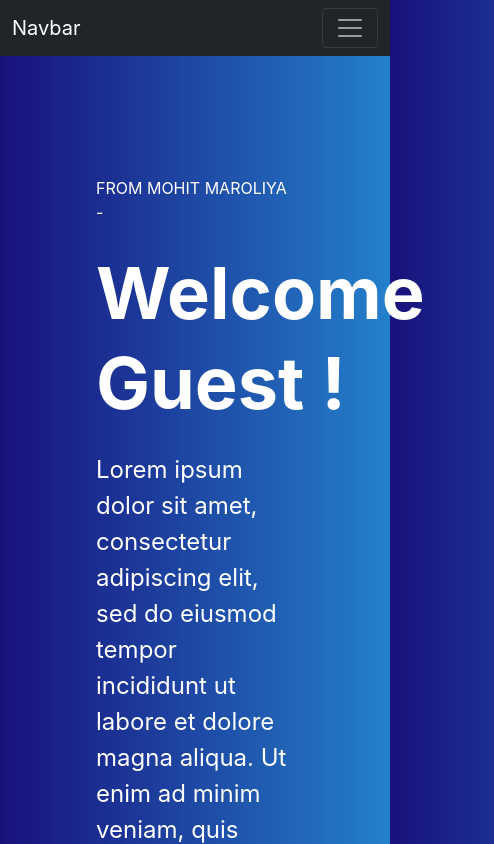
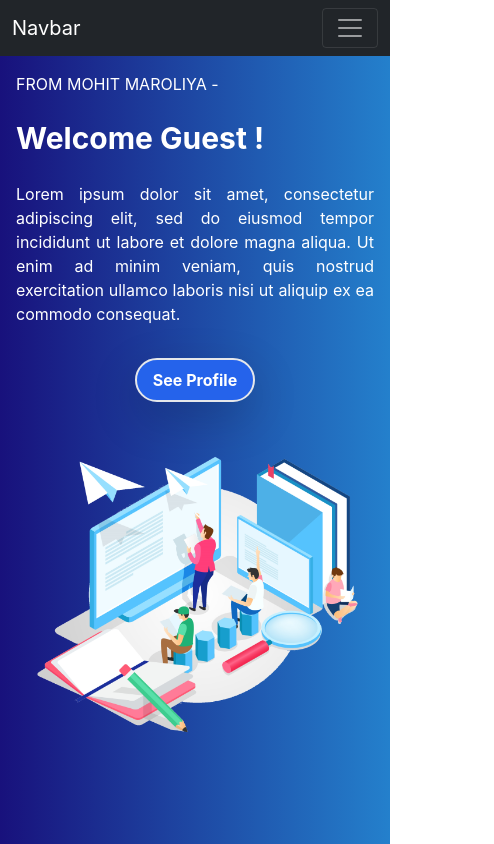
Before and after one commit to mohitm15/authlogin-boilerplate, a React (Create React App) app: page / in a window 390 px wide. Shown: the top 844 px of the page, 494 px wide, since content can reach past the window. Built offline with nearby package versions, Linux system fonts and the light colour scheme.

Commit message:
Adding Responsiveness to the HomePage

```diff
--- a/src/components/Home.js
+++ b/src/components/Home.js
@@ -12,27 +12,29 @@ const Home = () => {
 
   return (
     <>
-      <div className="w-full h-96 p-20">
-        <div className="pt-10">
-          <div className="container px-3 mx-auto flex flex-wrap flex-col md:flex-row items-center justify-end">
+      <div className="md:p-5  xl:h-96 xl:p-20">
+        <div className="pt-3 md:pt-5 lg:pt-10">
+          <div className="container px-3 mx-auto flex flex-wrap flex-col md:px-0 md:w-full xl:flex-row items-center justify-end">
             {/* Left col */}
-            <div className="flex flex-col w-full md:w-2/5 justify-center items-start md:text-left text-white ">
-              <p className="uppercase tracking-loose w-full ">
+            <div className="flex flex-col w-full justify-center items-start md:w-4/5 md:text-left xl:w-2/5 text-white ">
+              <p className="uppercase tracking-loose w-full text-base md:text-lg lg:text-xl xl:text-2xl">
                 from mohit maroliya -
               </p>
-              <h1 className="my-4 text-7xl font-bold leading-tight">
+              <h1 className="my-4 text-3xl md:text-5xl lg:text-7xl xl:text-8xl font-bold leading-tight">
                 Welcome {username} !
               </h1>
-              <p className="leading-normal text-2xl mb-8 ">
-              Lorem ipsum dolor sit amet, consectetur adipiscing elit, sed do eiusmod tempor incididunt ut labore et dolore magna aliqua. Ut enim ad minim veniam, quis nostrud exercitation ullamco laboris nisi ut aliquip ex ea commodo consequat.
+              <p className="leading-normal text-base text-justify md:text-lg lg:text-xl xl:text-2xl mb-4 md:mb-6 lg:mb-8 ">
+                Lorem ipsum dolor sit amet, consectetur adipiscing elit, sed do eiusmod tempor incididunt ut labore et dolore magna aliqua. Ut enim ad minim veniam, quis nostrud exercitation ullamco laboris nisi ut aliquip ex ea commodo consequat.
               </p>
-              <button className="mx-auto lg:mx-0 border-2 hover:underline hover:bg-blue-900 bg-blue-600 text-white font-bold rounded-full my-6 py-4 px-8 text-base shadow-lg focus:outline-none focus:shadow-outline transform transition hover:scale-105 duration-300 ease-in-out cursor-pointer" onClick={()=>navigate("/about")}>
+              <button
+                className="mx-auto lg:mx-0 border-2 my-2 py-2 px-3 text-base md:text-lg md:px-6 md:py-4 lg:my-6 lg:py-4 lg:px-8 lg:text-xl
+                 hover:underline hover:bg-blue-900 bg-blue-600 text-white font-bold rounded-full  shadow-lg focus:outline-none focus:shadow-outline transform transition hover:scale-105 duration-300 ease-in-out cursor-pointer" onClick={() => navigate("/about")}>
                 See Profile
               </button>
             </div>
             {/* Right COl */}
             <div className="w-full md:w-3/5 py-6 text-center">
-              <img className="w-full md:w-4/5 ml-[200px] z-50" src={imgPath} alt="right_img" />
+              <img className="w-full md:w-5/5 xl:w-4/5 xl:ml-[200px] z-50" src={imgPath} alt="right_img" />
             </div>
           </div>
         </div>
```
